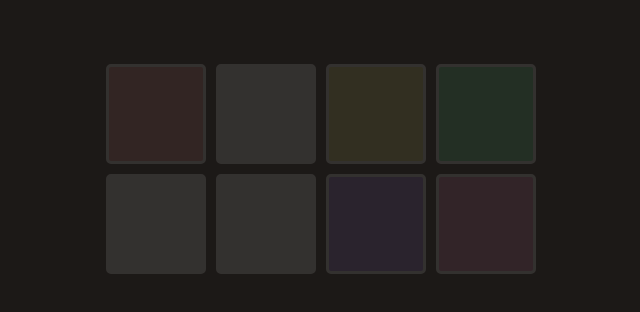
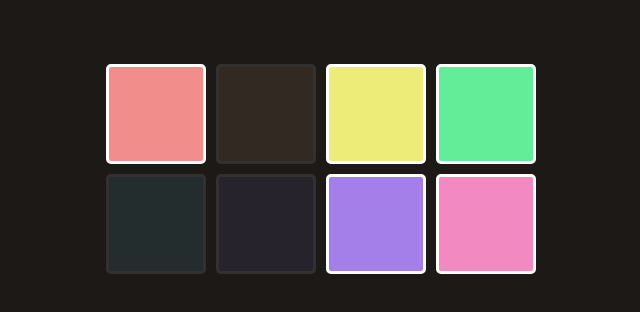
Before and after one commit to candytale55/react-state-projects, a React (Vite) app: page / in a window 1280 px wide. Shown: the top 312 px of the page, without its empty margins (319-959 px from the left). Built offline with nearby package versions, Linux system fonts and the light colour scheme.

Commit message:
add className on to Pad button if true

```diff
--- a/src/components/soundpads/Pad.jsx
+++ b/src/components/soundpads/Pad.jsx
@@ -5,6 +5,7 @@ export default function Pad(props) {
     return (
         <button
             style={{ backgroundColor: props.padColor }}
+            className={ props.isOn ? "on" : ""}
         >
 
         </button>
--- a/src/components/soundpads/SoundPads.jsx
+++ b/src/components/soundpads/SoundPads.jsx
@@ -4,17 +4,10 @@ import pads from "./assets/pads"
 import "./assets/styles.css"
 
 /**
- * Challenge part 2:
- * 1. Create a separate component called "Pad" and
- *    replace the `button` above with our <Pad /> component
- * 2. Pass the Pad component a prop called `color` with the
- *    value of the same name from the `padsData` objects
- * 3. In the Pad component, apply an inline style to the <button>
- *    to set the backgroundColor of the button.
- *
- * (We'll deal with the "on" property soon)
+ * Challenge part 3:
+ * Our buttons got turned off by default! Update the code
+ * so if the button is "on", it has the className of "on".
  */
-
 
 export default function SoundPads() {
   const [padData, setPadData] = useState(pads) // Step 1: Initialize state with the pads array
@@ -23,7 +16,8 @@ export default function SoundPads() {
   const padElements = padData.map(pad =>
     <Pad
       key={pad.id}
-      padColor={pad.on ?pad.color: "white" }
+      padColor={pad.color}
+      isOn={pad.on}
     />
 
     )
```
